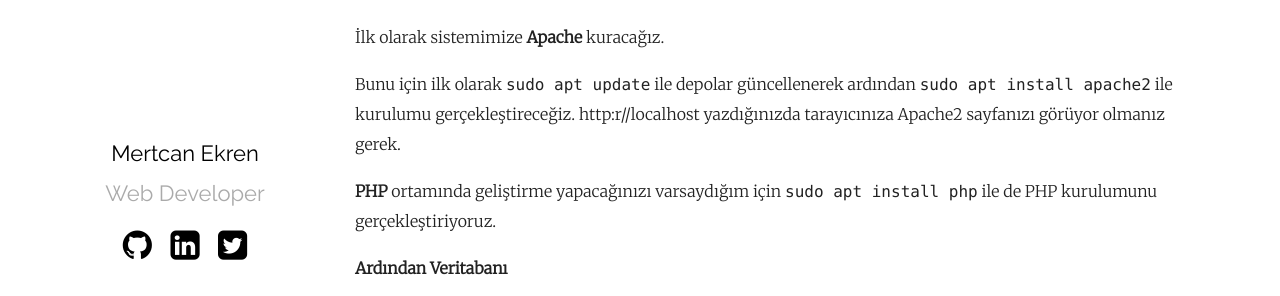
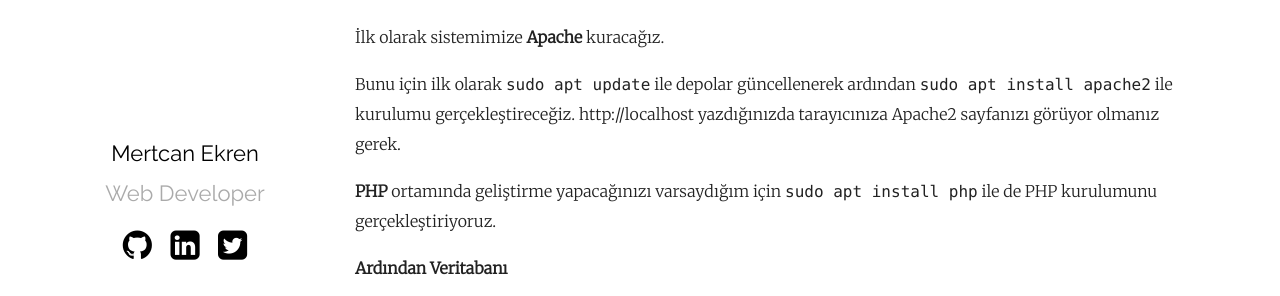
Before and after one commit to mertcanekren/blog, a Jekyll site: the page built from _posts/2020-05-01-web-gelistiriciler-icin-ubuntu.md, in a window 1280 px wide and 1027 px high. Shown: the part 208-504 px from the top of the window. Built offline with Jekyll 4.4.1, drawn with Linux system fonts in a browser that asks for light colours; part of the change alters nothing that is shown.

```diff
--- a/_posts/2020-05-01-web-gelistiriciler-icin-ubuntu.md
+++ b/_posts/2020-05-01-web-gelistiriciler-icin-ubuntu.md
@@ -10,7 +10,7 @@ Web geliştiriciler için [Ubuntu](https://ubuntu.com/) ortamında geliştirme y
 
 İlk olarak sistemimize **Apache** kuracağız.
 
-Bunu için ilk olarak `sudo apt update` ile depolar güncellenerek ardından `sudo apt install apache2` ile kurulumu gerçekleştireceğiz.  http:r//localhost yazdığınızda tarayıcınıza Apache2 sayfanızı görüyor olmanız gerek.
+Bunu için ilk olarak `sudo apt update` ile depolar güncellenerek ardından `sudo apt install apache2` ile kurulumu gerçekleştireceğiz.  http://localhost yazdığınızda tarayıcınıza Apache2 sayfanızı görüyor olmanız gerek.
 
 **PHP** ortamında geliştirme yapacağınızı varsaydığım için `sudo apt install php` ile de PHP kurulumunu gerçekleştiriyoruz.
 
```
